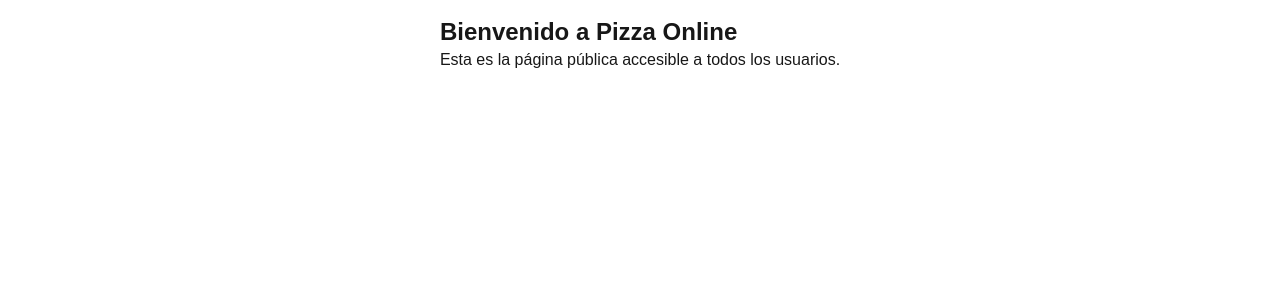
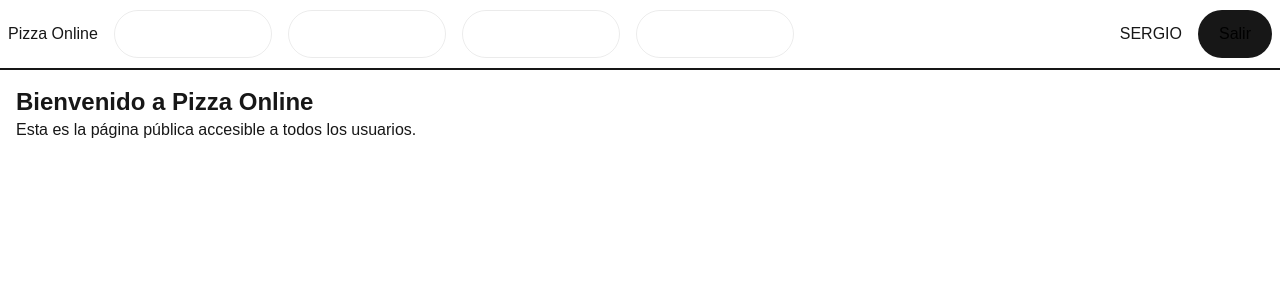
Before and after one commit to BrandonAlanDev/BAD-Pizzas-Online-Frontend, a Next.js app: page /client in a window 1280 px wide. Shown: the top 300 px of the page. Built offline with nearby package versions, Linux system fonts and the light colour scheme.

Commit message:
avances en navbar

```diff
--- /dev/null
+++ b/src/app/Components/Navbar.tsx
@@ -0,0 +1,47 @@
+'use client';
+
+import React from 'react';
+import BotonJSX from './Boton';
+
+interface NavbarProps {
+    admin: boolean;
+    user: string;
+}
+
+export default function Boton({ admin,user}: NavbarProps) {
+    const logOut = ()=>{
+        console.log("Salir");
+    }
+    return (
+        <div className='w-full h-[70px] border-b-2 align-middle items-center px-2'>
+            <div className='flex w-full h-full flex-row justify-between align-middle items-center'>
+                <div className='gap-4 flex flex-row align-middle items-center'>
+                    <p>Pizza Online</p>
+                    {admin?
+                        (
+                        <>
+                            <BotonJSX text='Inicio' onClick={logOut} primary={true} />
+                            <BotonJSX text='Combos' onClick={logOut} primary={true} />
+                            <BotonJSX text='Pizzas' onClick={logOut} primary={true} />
+                            <BotonJSX text='Bebidas' onClick={logOut} primary={true} />
+                        </>
+                        )
+                    :
+                        (
+                        <>
+                            <BotonJSX text='Inicio' onClick={logOut} primary={true} />
+                            <BotonJSX text='Combos' onClick={logOut} primary={true} />
+                            <BotonJSX text='Pizzas' onClick={logOut} primary={true} />
+                            <BotonJSX text='Bebidas' onClick={logOut} primary={true} />
+                        </>
+                        )
+                    }
+                </div>
+                <div className='gap-4 flex flex-row align-middle items-center'>
+                    {user.toLocaleUpperCase()}
+                    <BotonJSX text='Salir' onClick={logOut} primary={false} />
+                </div>
+            </div>
+        </div>
+    );
+}
--- a/src/app/api/register/route.ts
+++ b/src/app/api/register/route.ts
@@ -1,6 +1,8 @@
 import { NextResponse } from "next/server";
 import { prisma } from "@/lib/prisma";
 import bcrypt from "bcrypt";
+import jwt from "jsonwebtoken";
+import { cookies } from "next/headers";
 
 export async function POST(req: Request) {
   try {
--- a/src/app/client/page.tsx
+++ b/src/app/client/page.tsx
@@ -1,8 +1,15 @@
+'use client';
+import React from "react";
+import Navbar from "../Components/Navbar";
+
 export default function ClientPage() {
   return (
-    <div className="p-4">
-      <h1 className="text-2xl font-bold">Bienvenido a Pizza Online</h1>
-      <p>Esta es la página pública accesible a todos los usuarios.</p>
+    <div className="w-full">
+      <Navbar admin={false} user="Sergio"></Navbar>
+      <div className="p-4">
+        <h1 className="text-2xl font-bold">Bienvenido a Pizza Online</h1>
+        <p>Esta es la página pública accesible a todos los usuarios.</p>
+      </div>
     </div>
   );
 }
```
